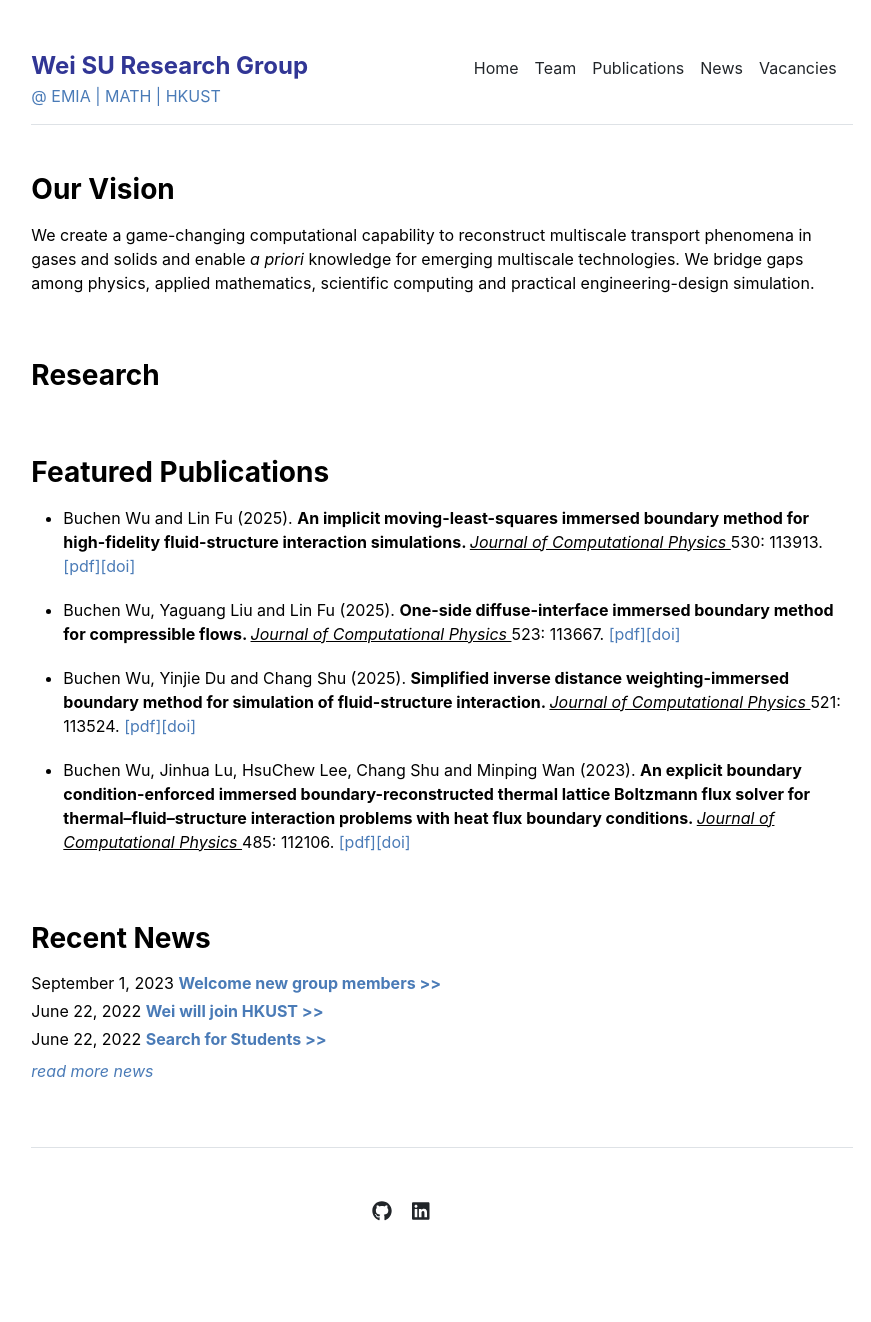
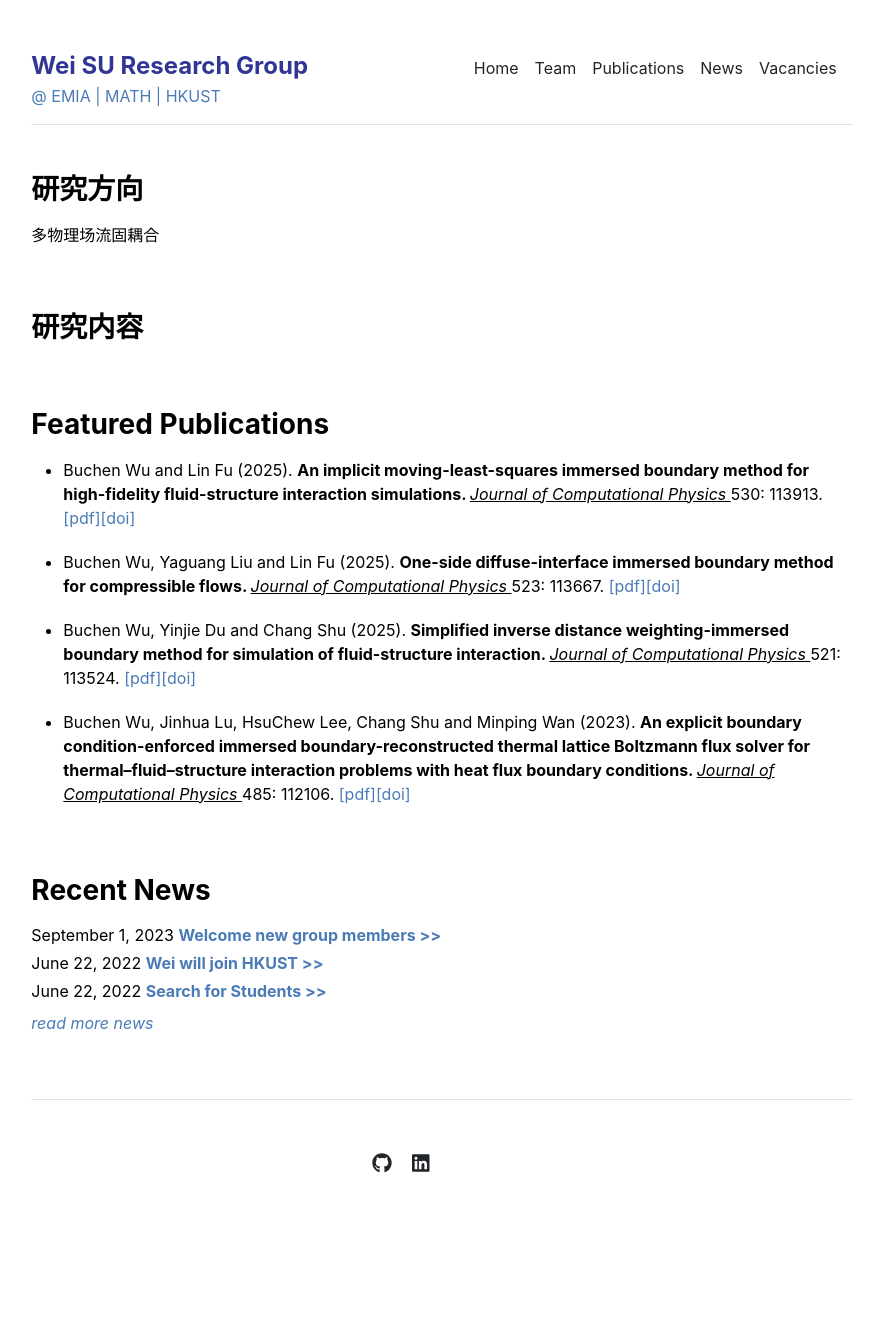
Before and after one commit to buchenwu/buchenwu.github.io, a Jekyll site: the page built from index.md, in a window 1280 px wide. Shown: the whole page, without its empty margins (198-1069 px from the left). Built offline with Jekyll 4.4.1, drawn with Linux system fonts in a browser that asks for light colours; after the commit the page ends 1274 px from its top, so only the background shows below that.

Commit message:
Update home.html

```diff
--- a/_layouts/home.html
+++ b/_layouts/home.html
@@ -4,14 +4,14 @@ layout: default
 
 <div class="row g-5 mb-5">
   <div class="col-md-12">
-    <h3 class="fw-bold mb-3">Our Vision</h3>
-    <p>We create a game-changing computational capability to reconstruct multiscale transport phenomena in gases and solids and enable <span class="fst-italic">a priori</span> knowledge for emerging multiscale technologies. We bridge gaps among physics, applied mathematics, scientific computing and practical engineering-design simulation.</p>
+    <h3 class="fw-bold mb-3">研究方向</h3>
+    <p>多物理场流固耦合</p>
   </div>
 </div>
 
 <div class="row g-5 mb-5">
   <div class="col-md-12">
-    <h3 class="fw-bold mb-3">Research</h3>
+    <h3 class="fw-bold mb-3">研究内容</h3>
 <!--     <div class="grid-container border-bottom mt-3">
       <div class="grid-item"><img class="rect_image" src="/assets/img/HeatConduction.png"></div>
       <div class="grid-item wide">
```
